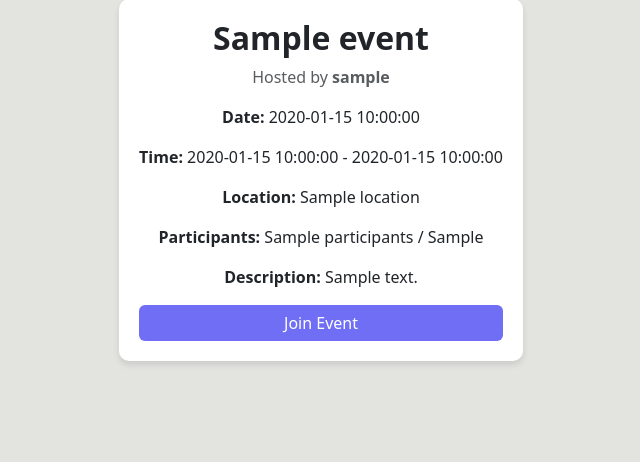
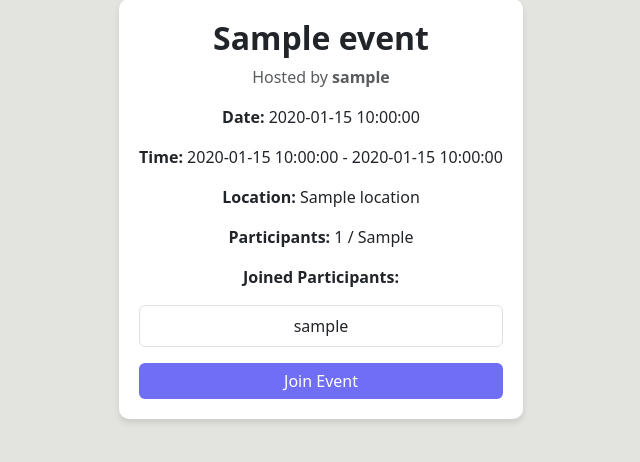
Before and after one commit to debra-soth/fitconnect, a Python web app: template templates/eventDetails.html in a window 1280 px wide. Shown: the part 125-587 px from the top of the page, without its empty margins (319-959 px from the left). Run offline with Jinja, Linux system fonts and the light colour scheme; the template is opened without the code that fills it: most values are stand-ins (such as "Sample title", 1, 10 or a date in 2020).

Commit message:
Update code to show participants

```diff
--- a/templates/eventDetails.html
+++ b/templates/eventDetails.html
@@ -99,14 +99,27 @@
         <p><strong>Date:</strong> {{ event.date }}</p>
         <p><strong>Time:</strong> {{ event.start_time }} - {{ event.end_time }}</p>
         <p><strong>Location:</strong> {{ event.location }}</p>
-        <p><strong>Participants:</strong> {{ event.participants }} / {{ event.max_participants }}</p>
-        <p><strong>Description:</strong> {{ event.description }}</p>
 
-        {% if user_joined %}
-            <p class="text-success fw-bold">You are already participating!</p>
+        <p><strong>Participants:</strong> {{ event.participants_list|length }} / {{ event.max_participants }}</p>
+
+        <!-- Show Participants List -->
+        {% if event.participants_list %}
+        <p><strong>Joined Participants:</strong></p>
+        <ul class="list-group">
+            {% for user in event.participants_list %}
+            <li class="list-group-item">{{ user.username }}</li>
+            {% endfor %}
+        </ul>
+        {% else %}
+        <p class="text-muted">No participants yet. Be the first to join!</p>
+        {% endif %}
+
+        <!-- Join Event Button -->
+        {% if current_user in event.participants_list %}
+            <p class="text-success fw-bold mt-3">You are already participating!</p>
         {% else %}
             <form action="{{ url_for('join_event', event_id=event.id) }}" method="POST">
-                <button type="submit" class="btn btn-primary w-100">Join Event</button>
+                <button type="submit" class="btn btn-primary w-100 mt-3">Join Event</button>
             </form>
         {% endif %}
     </div>
```
